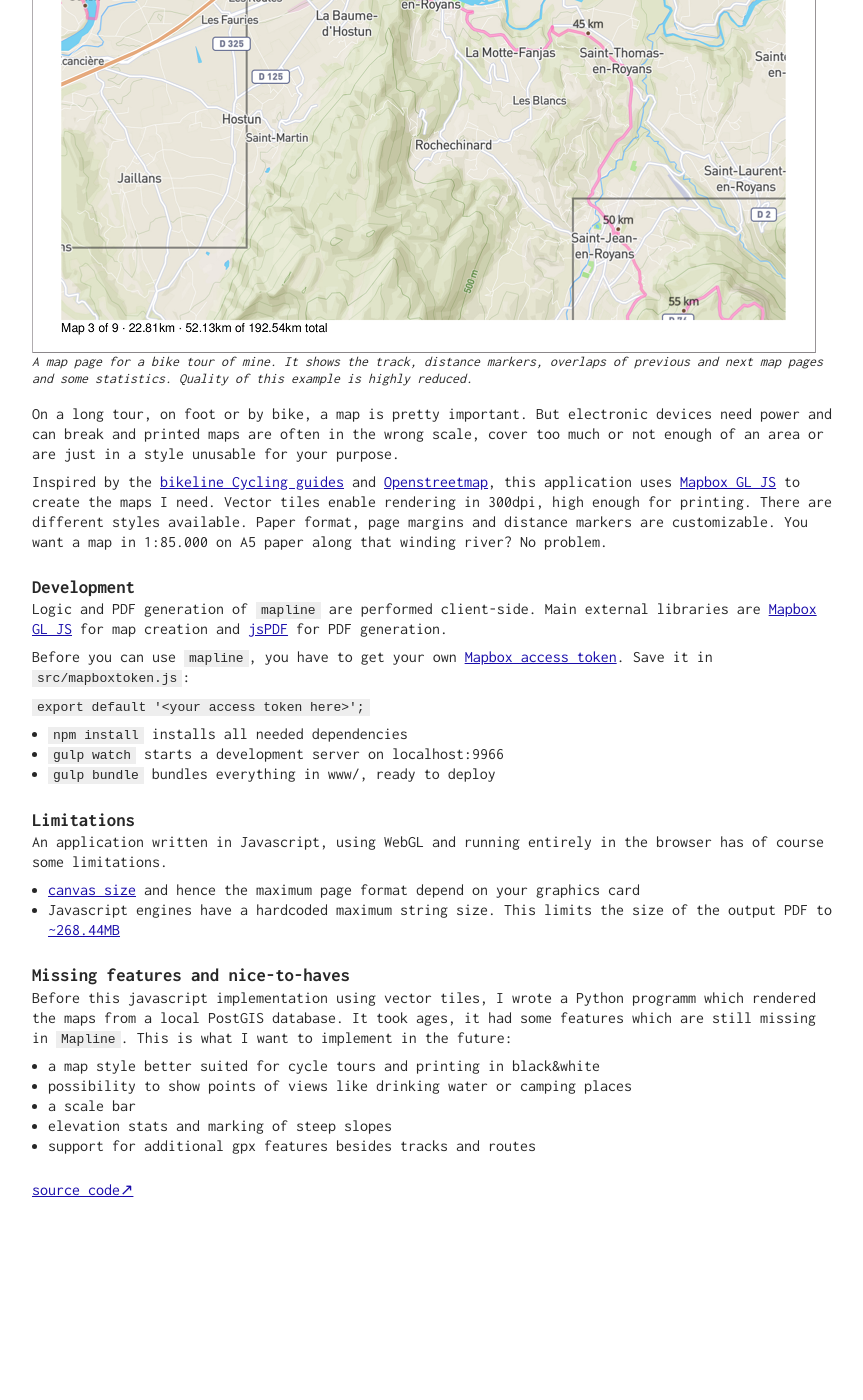
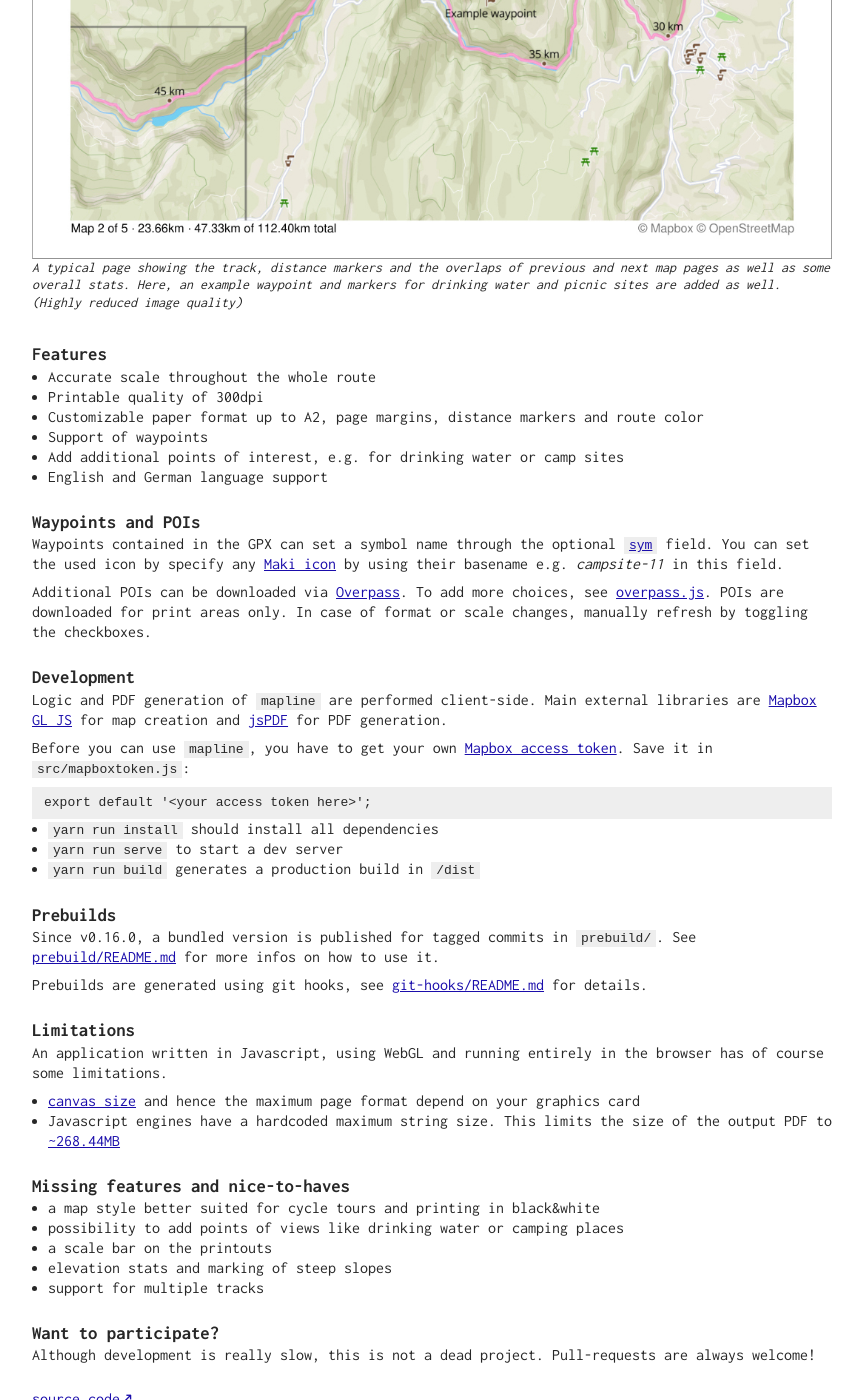
Before and after one commit to sgelb/sgelb.github.io, a Jekyll site: the page built from _posts/2017-03-01-mapline.md, in a window 1280 px wide and 1400 px high, scrolled down 570 px. Shown: the whole window, without its empty margins (208-1071 px from the left). Built offline with Jekyll 4.4.1, drawn with Linux system fonts in a browser that asks for light colours; before the commit the page ends 1786 px from its top, so only the background shows below that; some of the changed text lies outside the part shown.

Commit message:
Update mapline page

```diff
--- a/_layouts/post.html
+++ b/_layouts/post.html
@@ -5,13 +5,13 @@ layout: default
 <section>
 
   <div class="leftright">
-    <span>{{ page.date | date: "%b %Y" }}</span>
+    <!-- <span>{{ page.date | date: "%b %Y" }}</span> -->
+    <h1>{{ page.title }}</h1>
     {% if page.categories.size > 0 %}
       <span class="categories">[{{ page.categories | join: ', '}}]</span>
     {% endif %}
   </div>
 
-  <h1>{{ page.title }}</h1>
 
   <div class="content">
     {{ content }}
--- a/_posts/2017-03-01-mapline.md
+++ b/_posts/2017-03-01-mapline.md
@@ -5,34 +5,46 @@ categories: javascript mapbox
 github: mapline
 ---
 
+Create a collection of accurate maps in print quality along your gpx or kml
+track, in your scale, your format and the infos you need. You want a map in
+1:85.000 on A5 paper along that winding river? Additional markers for camping
+sites and supermarkets? No problem.
 
-Create a collection of accurate maps in print quality along your gpx track, in
-your scale, your format and the infos you need.
+[Give it a try on the demo page!](https://sgelb.github.io/demo/mapline/)
 
-[Demo page&#8599;](/demo/mapline/)
+{% include image.html url="mapline_screenshot.jpg" description="A typical page
+showing the track, distance markers and the overlaps of previous and next map
+pages as well as some overall stats. Here, an example waypoint and markers for
+drinking water and picnic sites are added as well. (Highly reduced image
+quality)" %}
+
+
 
 ### Features
+
 - Accurate scale throughout the whole route
 - Printable quality of 300dpi
-- Customizable paper format up to A2, page margins and distance markers
+- Customizable paper format up to A2, page margins, distance markers and route color
+- Support of waypoints
+- Add additional points of interest, e.g. for drinking water or camp sites
+- English and German language support
 
-{% include image.html url="mapline_screenshot.png" description="A map page for a
-bike tour of mine. It shows the track, distance markers, overlaps of previous and next map pages
-and some statistics. Quality of this example is highly reduced." %}
 
-On a long tour, on foot or by bike, a map is pretty important. But electronic
-devices need power and can break and printed maps are often in the wrong scale,
-cover too much or not enough of an area or are just in a style unusable for
-your purpose.
+### Waypoints and POIs
 
-Inspired by the [bikeline Cycling
-guides](http://www.esterbauer.com/international.html) and
-[Openstreetmap](https://www.openstreetmap.org/about), this application uses
-[Mapbox GL JS](https://www.mapbox.com/mapbox-gl-js/api/) to create the maps I
-need. Vector tiles enable rendering in 300dpi, high enough for printing. There
-are different styles available. Paper format, page margins and distance markers
-are customizable. You want a map in 1:85.000 on A5 paper along that winding
-river? No problem.
+Waypoints contained in the GPX can set a symbol name through the optional
+[`sym`](https://www.rigacci.org/wiki/doku.php/tecnica/gps_cartografia_gis/gpx)
+field. You can set the used icon by specify any [Maki
+icon](https://www.mapbox.com/maki-icons/) by using their basename e.g.
+_campsite-11_ in this field.
+
+Additional POIs can be downloaded via
+[Overpass](https://wiki.openstreetmap.org/wiki/Overpass_API). To add more
+choices, see
+[overpass.js](https://github.com/sgelb/mapline/blob/master/src/overpass.js).
+POIs are downloaded for print areas only. In case of format or scale changes,
+manually refresh by toggling the checkboxes.
+
 
 ### Development
 
@@ -44,24 +56,45 @@ Before you can use `mapline`, you have to get your own [Mapbox access
 token](https://www.mapbox.com/help/create-api-access-token/). Save it in
 `src/mapboxtoken.js`:
 
-`export default '<your access token here>';`
+    export default '<your access token here>';
 
-- `npm install` installs all needed dependencies
-- `gulp watch` starts a development server on localhost:9966
-- `gulp bundle` bundles everything in www/, ready to deploy
+- `yarn run install` should install all dependencies
+- `yarn run serve` to start a dev server
+- `yarn run build` generates a production build in `/dist`
+
+
+### Prebuilds
+
+Since v0.16.0, a bundled version is published for tagged commits in
+`prebuild/`. See
+[prebuild/README.md](https://github.com/sgelb/mapline/blob/master/prebuild/README.md)
+for more infos on how to use it.
+
+Prebuilds are generated using git hooks, see
+[git-hooks/README.md](https://github.com/sgelb/mapline/blob/master/git-hooks/README.md)
+for details.
+
 
 ### Limitations
 
 An application written in Javascript, using WebGL and running entirely in the
 browser has of course some limitations.
-- [canvas size](https://webglstats.com/webgl/parameter/MAX_RENDERBUFFER_SIZE) and hence the maximum page format depend on your graphics card
-- Javascript engines have a hardcoded maximum string size. This limits the size of the output PDF to [~268.44MB](https://github.com/atom/atom/issues/7210#issuecomment-160994222)
+
+- [canvas size](https://webglstats.com/webgl/parameter/MAX_RENDERBUFFER_SIZE)
+  and hence the maximum page format depend on your graphics card
+- Javascript engines have a hardcoded maximum string size. This limits the size
+  of the output PDF to
+  [~268.44MB](https://github.com/atom/atom/issues/7210#issuecomment-160994222)
 
 ### Missing features and nice-to-haves
 
-Before this javascript implementation using vector tiles, I wrote a Python programm which rendered the maps from a local PostGIS database. It took ages, it had some features which are still missing in `Mapline`. This is what I want to implement in the future:
 - a map style better suited for cycle tours and printing in black&white
-- possibility to show points of views like drinking water or camping places
-- a scale bar
+- possibility to add points of views like drinking water or camping places
+- a scale bar on the printouts
 - elevation stats and marking of steep slopes
-- support for additional gpx features besides tracks and routes
+- support for multiple tracks
+
+### Want to participate?
+
+Although development is really slow, this is not a dead project. Pull-requests
+are always welcome!
--- a/demo/mapline/style.css
+++ b/demo/mapline/style.css
@@ -1 +1 @@
-body{height:90%;line-height:1rem;padding:0 2em}header{align-items:baseline;border-bottom:1px solid rgba(0,0,0,.1);display:flex;justify-content:space-between;margin-bottom:1.5em;margin-top:2em}a:hover,header h1 a{color:inherit;text-decoration:inherit}header h1 small{font-size:60%}label{margin-bottom:.3rem}table{font-size:80%;margin-bottom:3rem}section{padding-bottom:1em}#trackField>span.input-group-addon{cursor:pointer}#trackColor.form-control{height:2rem;padding:.25rem .5rem}#overpass .row{margin-bottom:.5em;margin-left:auto}#map{height:80vh}#hidden-map-container{height:0;overflow:hidden;position:fixed;width:0}.flipped{-webkit-filter:flipH;display:inline-block;filter:flipH;transform:scaleX(-1)}.poi{line-height:1.3em}.modal{background:#fff;border-radius:1rem;bottom:auto;display:block;left:50%;max-height:90vh;overflow-y:auto;position:fixed;right:auto;top:50%;transform:translate(-50%,-50%);width:50vw;z-index:1050}.modal-overlay{background:rgba(0,0,0,.8);height:100%;left:0;position:fixed;top:0;width:100%;z-index:1040}.modal-body{height:100%;overflow:auto;padding:2em}.modal-body>button{margin-top:1rem}.hidden{display:none}#language_switcher .btn.active{color:grey}#language_switcher .btn.active:hover{cursor:default;text-decoration:none}
+body{padding:0 2em;height:90%;line-height:1rem}header{border-bottom:1px solid rgba(0,0,0,.1);display:flex;justify-content:space-between;align-items:baseline;margin-top:2em;margin-bottom:1.5em}a:hover,header h1 a{color:inherit;text-decoration:inherit}header h1 small{font-size:60%}label{margin-bottom:.3rem}table{font-size:80%;margin-bottom:3rem}section{padding-bottom:1em}#trackField>span.input-group-addon{cursor:pointer}#trackColor.form-control{padding:.25rem .5rem;height:2rem}#overpass .row{margin-bottom:.5em;margin-left:auto}#map{height:80vh}#hidden-map-container{overflow:hidden;height:0;width:0;position:fixed}.flipped{transform:scaleX(-1);-webkit-filter:flipH;filter:flipH;display:inline-block}.poi{line-height:1.3em}.modal{overflow-y:auto;display:block;width:50vw;max-height:90vh;position:fixed;top:50%;left:50%;right:auto;bottom:auto;transform:translate(-50%,-50%);background:#fff;border-radius:1rem;z-index:1050}.modal-overlay{position:fixed;top:0;left:0;width:100%;height:100%;z-index:1040;background:rgba(0,0,0,.8)}.modal-body{height:100%;overflow:auto;padding:2em}.modal-body>button,.progress{margin-top:1rem}.hidden{display:none}#language_switcher .btn{padding-right:0}#language_switcher .btn.active{color:grey}#language_switcher .btn.active:hover{text-decoration:none;cursor:default}#credits{margin-top:.4rem}
--- a/index.html
+++ b/index.html
@@ -9,12 +9,11 @@ layout: default
   {% for post in site.posts %}
     <section>
       <div class="leftright">
-        <span>{{ post.date | date: "%b %Y" }}</span>
+        <h1><a href="{{ post.url }}">{{ post.title }}</a></h1>
         {% if post.categories.size > 0 %}
           <span class="categories">[{{ post.categories | join: ', '}}]</span>
         {% endif %}
       </div>
-      <h1><a href="{{ post.url }}">{{ post.title }}</a></h1>
       <p>{{ post.excerpt | strip_html | truncate: 250 }}</p>
     </section>
   {% endfor %}
```
Also changed, not shown: demo/mapline/README.md (deleted, +0 -4 lines), demo/mapline/index.html (+1 -1 lines), assets/img/mapline_screenshot.jpg (added), demo/mapline/src.js, 1 other file.
